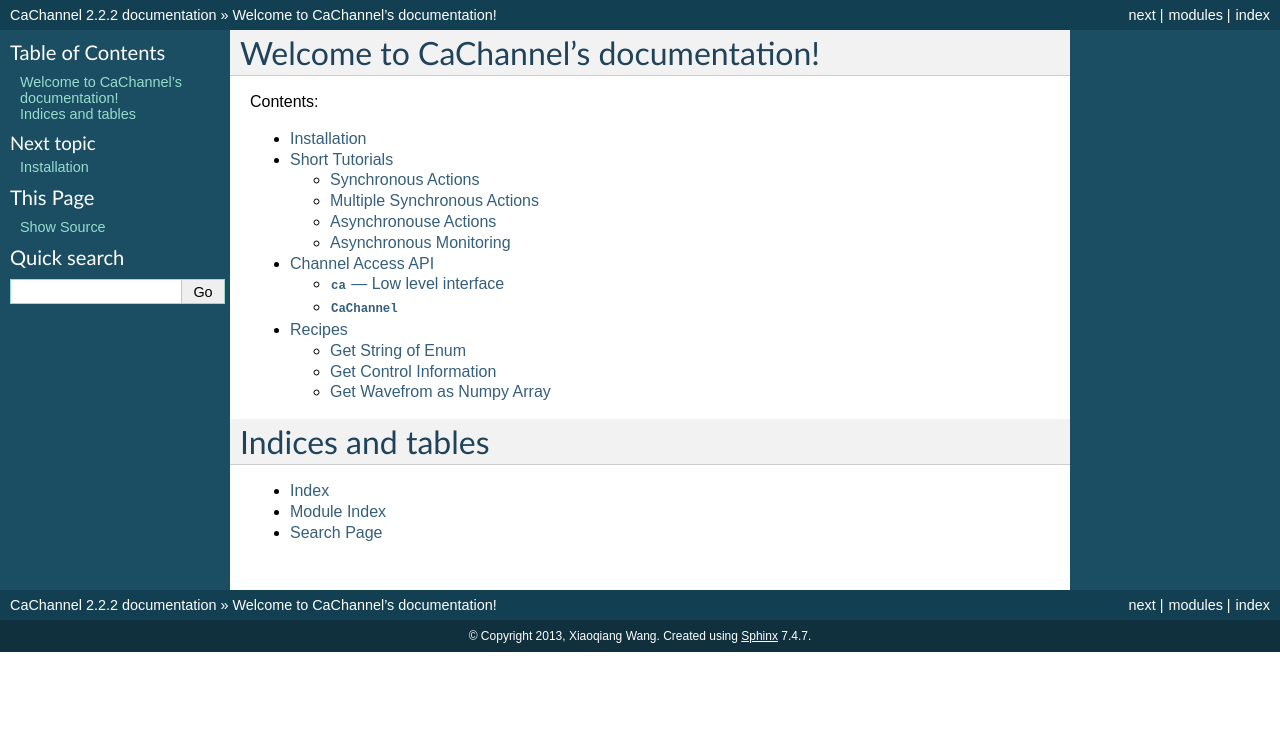
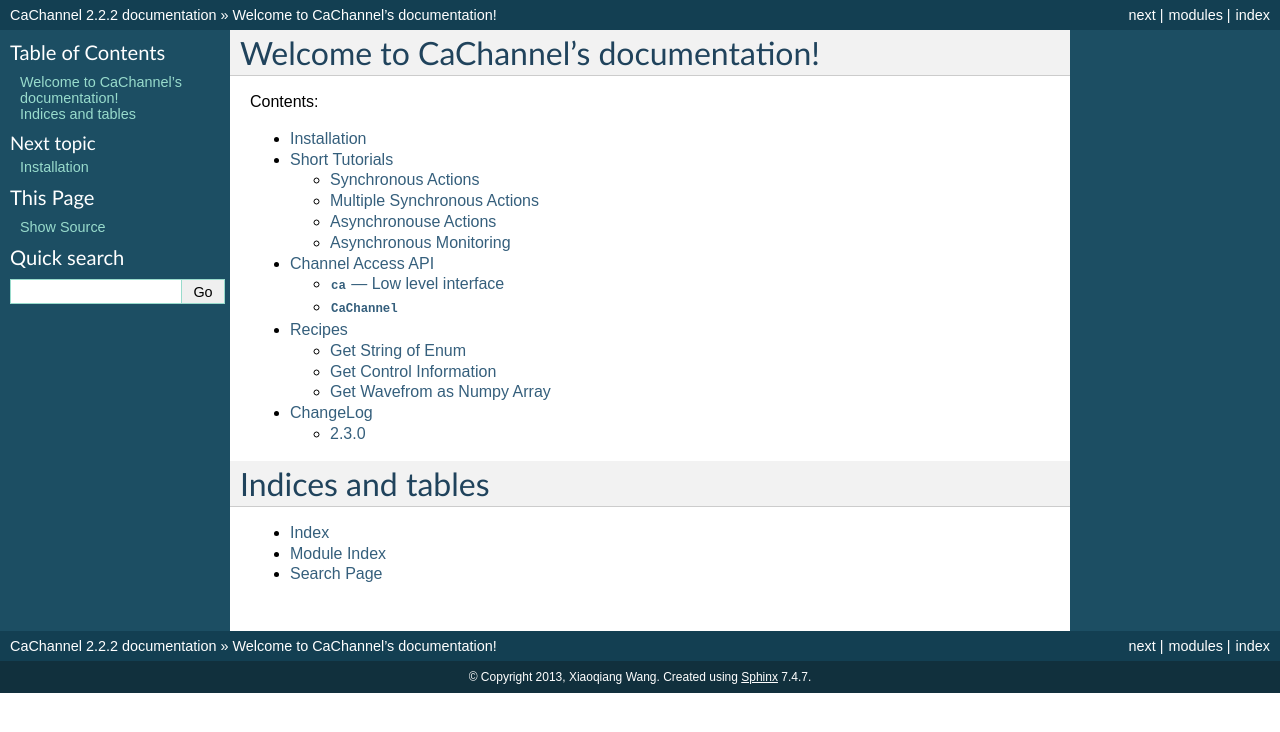
Before and after one commit to CaChannel/CaChannel, a Sphinx documentation site: the page built from docs/source/index.rst, in a window 1280 px wide. Shown: the top 732 px of the page. Built offline with Sphinx 7.4.7, drawn with Linux system fonts in a browser that asks for light colours.

Commit message:
add change log

```diff
--- /dev/null
+++ b/docs/source/changes.rst
@@ -0,0 +1,7 @@
+ChangeLog
+=========
+
+2.3.0
+-----
+
+- Support Python 3
--- a/docs/source/index.rst
+++ b/docs/source/index.rst
@@ -10,6 +10,7 @@
  tutorial
  cachannel
  recipes
+ changes
 
 Indices and tables
 ==================
```
